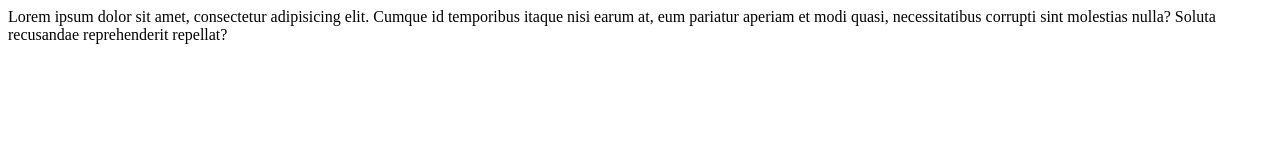
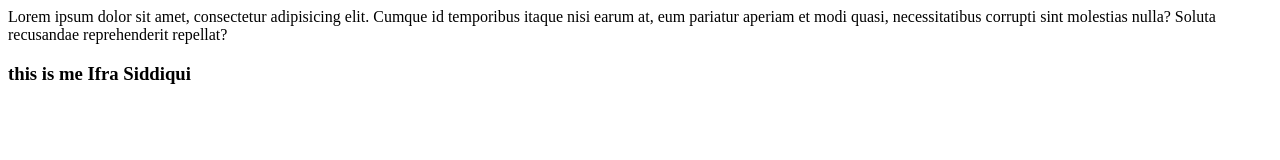
Before and after one commit to Ifra-Siddiqui/sample-repo, a plain HTML site: page index.html in a window 1280 px wide. Drawn offline with Linux system fonts and the light colour scheme.

Commit message:
NEW fetaure added

```diff
--- a/index.html
+++ b/index.html
@@ -1 +1,2 @@
 <p>Lorem ipsum dolor sit amet, consectetur adipisicing elit. Cumque id temporibus itaque nisi earum at, eum pariatur aperiam et modi quasi, necessitatibus corrupti sint molestias nulla? Soluta recusandae reprehenderit repellat?</p>
+<h3> this is me Ifra Siddiqui</h3>
```
Also changed, not shown: style.css (line endings or trailing spaces).
